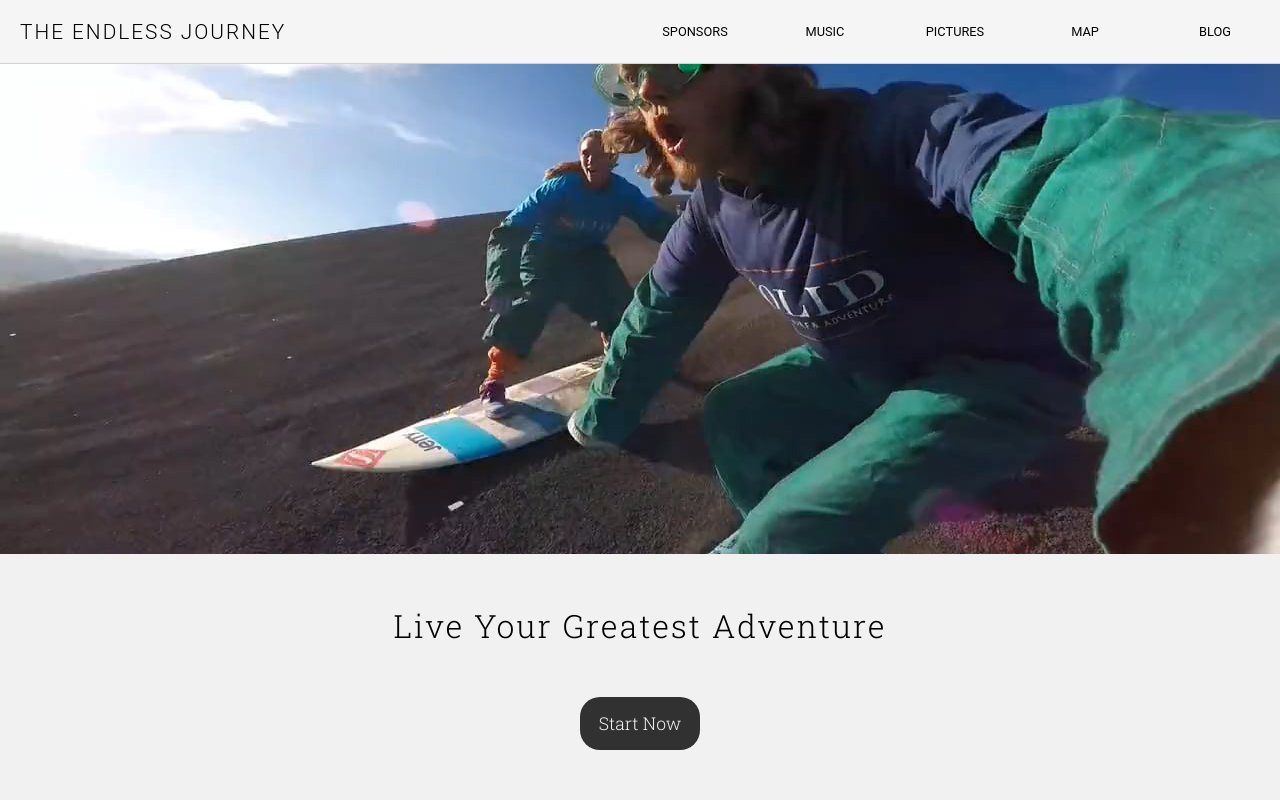
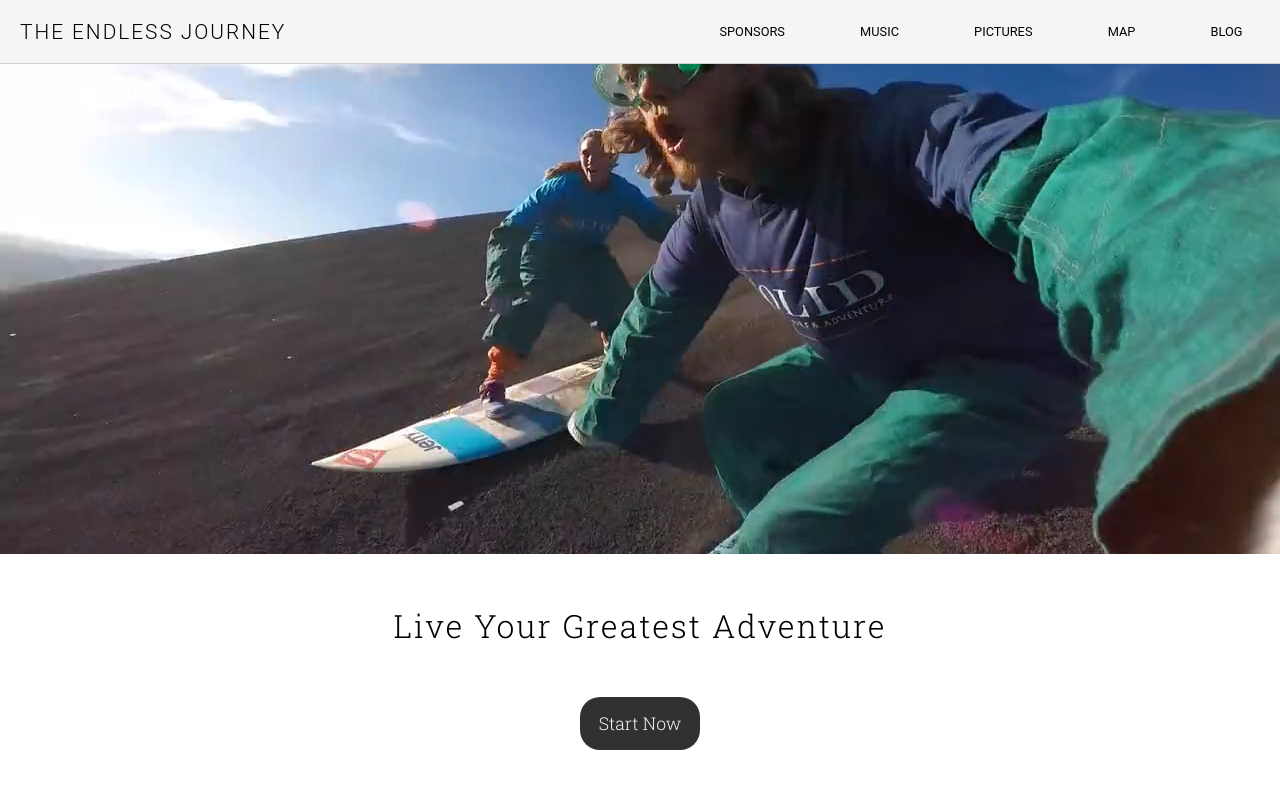
Before and after one commit to nima-karkhaneh/Final-HTML-and-CSS-Projects, a plain HTML site: page Travel's website/HTML/index.html in a window 1280 px wide. Shown: the top 803 px of the page. Drawn offline with Linux system fonts and the light colour scheme.

```diff
--- a/Travel's website/CSS/main.css
+++ b/Travel's website/CSS/main.css
@@ -14,7 +14,6 @@ main{
     flex-direction: column;
     align-items: center;
     justify-content: space-between;
-    background-color: #f1f1f1;
 }
 
 /*Above the fold styling*/
@@ -24,7 +23,6 @@ header{
     width: 100%;
     background-color: rgba(245, 245, 245);
     display: flex;
-    justify-content: space-between;
     align-items: center;
     height: 4rem;
     position: fixed;
@@ -36,8 +34,8 @@ header{
 header nav{
     height: 100%;
     display: flex;
-    justify-content: space-around;
     align-items: center;
+    flex-grow: 1;
 }
 .logo{
     padding: 0 20px;
@@ -48,10 +46,10 @@ header nav{
     text-transform: uppercase;
     color: black;
     display: flex;
-    justify-content: center;
+    justify-content: start;
     align-items: center;
     height: 100%;
-    text-align: center;
+    flex-grow: 1;
 }
 .nav-btn{
     font-size: 0.8rem;
@@ -61,7 +59,7 @@ header nav{
     display: flex;
     justify-content: center;
     align-items: center;
-    width: 130px;
+    flex-grow: 1;
     height: 100%;
 }
 .nav-btn:hover{
@@ -195,6 +193,7 @@ footer div{
     .logo{
         width: 100%;
         margin-top: 25px;
+        justify-content: center;
     }
 }
 @media (max-width: 850px){
```
Also changed, not shown: 1 other file.
